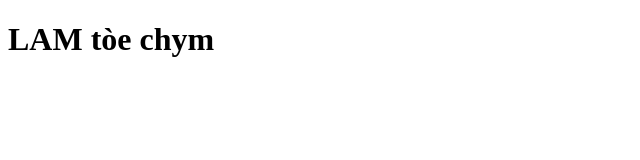
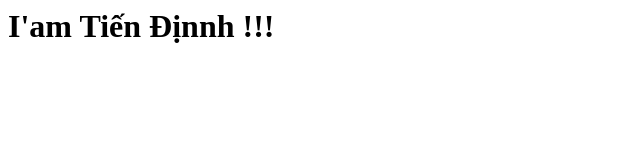
Before and after one commit to tiendinh595/tiendinh, a plain HTML site: page index.html in a window 1280 px wide. Shown: the whole page, without its empty margins (0-640 px from the left). Drawn offline with Linux system fonts and the light colour scheme.

Commit message:
Update index.html

```diff
--- a/index.html
+++ b/index.html
@@ -4,6 +4,6 @@
 	<title>tiendinh.info</title>
 </head>
 <body>
-	<h1>LAM tòe chym</h1>
+	<h1 style="margin: 0 auto;">I'am Tiến Địnnh !!!</h1>
 </body>
 </html>
```
